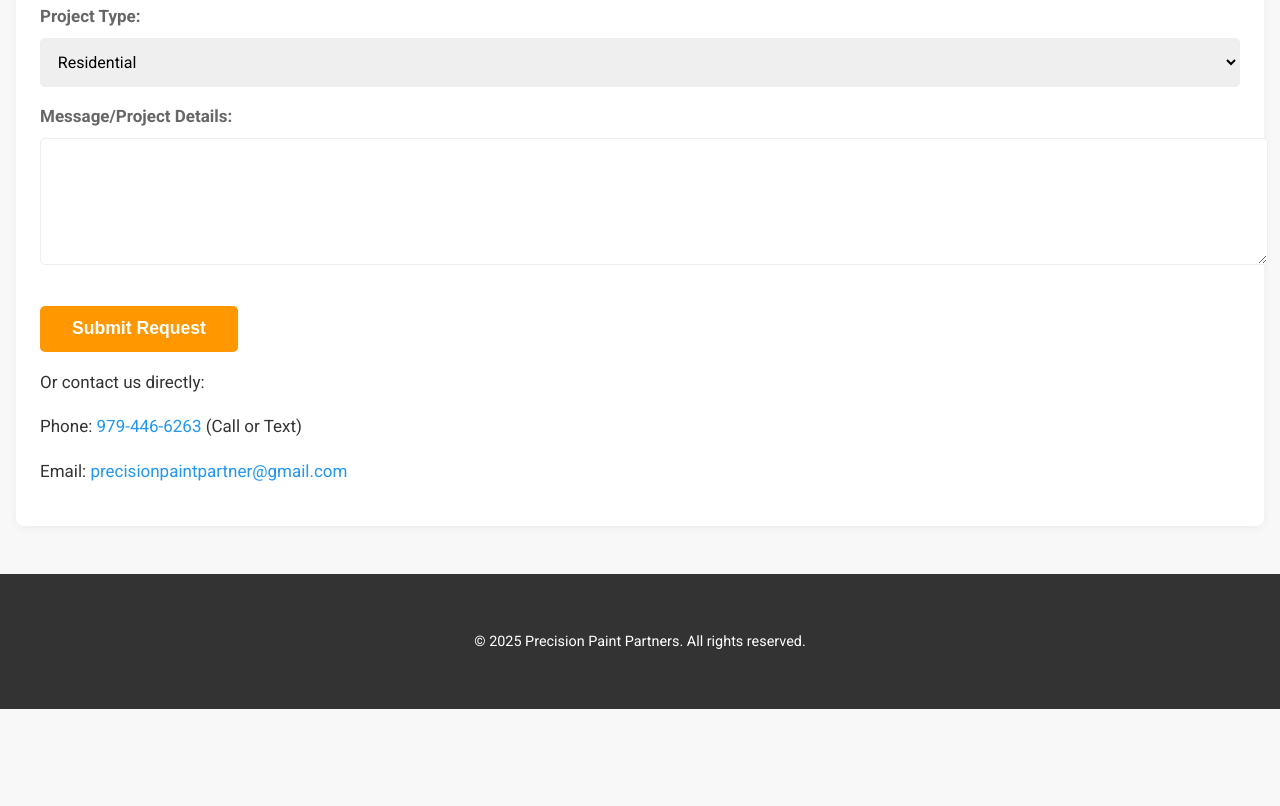
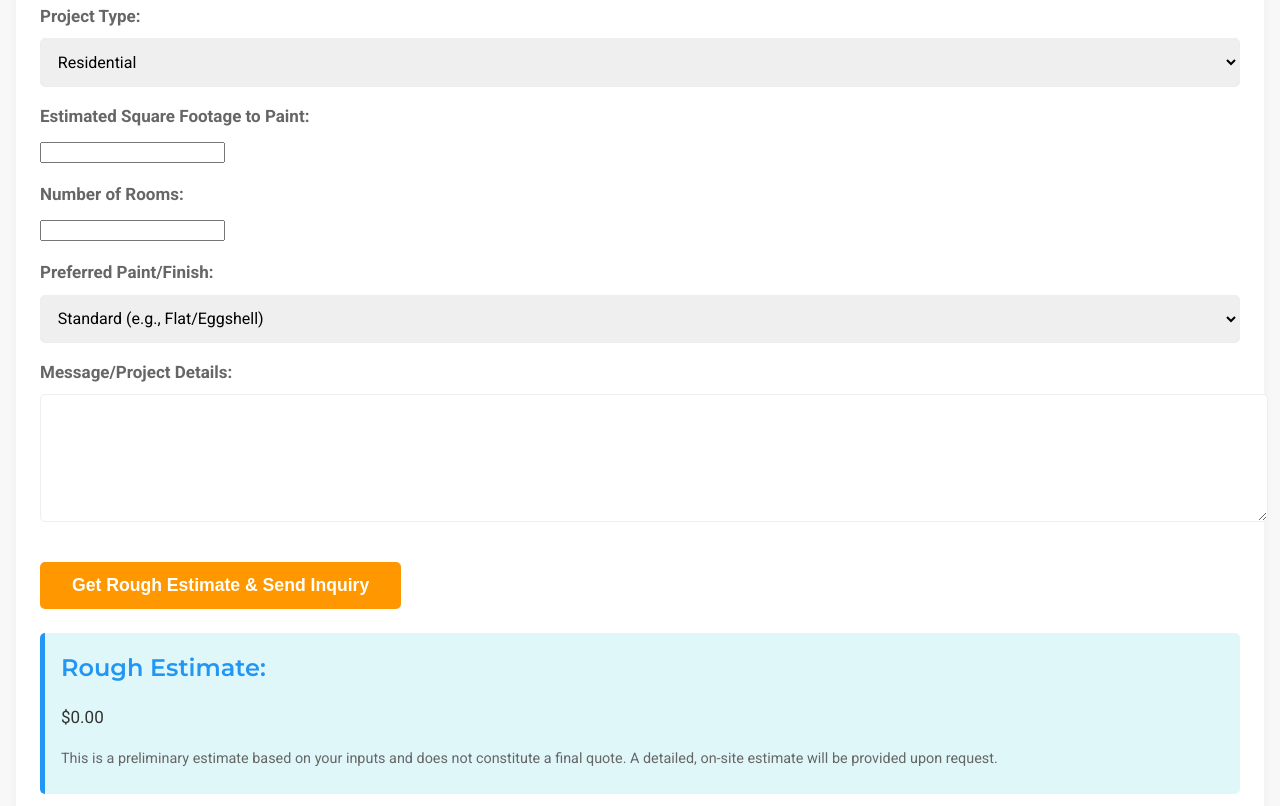
Before and after one commit to drosser895-eng/-precisionpaintpartners-website, a plain HTML site: page index.html in a window 1280 px wide. Shown: the part 2834-3640 px from the top of the page. Before the commit the page ends 3543 px from the top, so only its background shows below. Drawn offline with Linux system fonts and the light colour scheme.

Commit message:
Feat: Implement quote form with on-page estimate and Formspree

```diff
--- a/index.html
+++ b/index.html
@@ -67,7 +67,8 @@
         <section id="contact" class="container">
             <h2>Ready for a Fresh Look? Get Your Free Quote Today!</h2>
             <p>Contact Precision Paint Partners today for a detailed, no-obligation estimate. Let's bring your vision to life!</p>
-            <form>
+            <form action="https://formspree.io/f/mldolqyr" method="POST" id="quoteForm">
+                <input type="hidden" name="_subject" value="New Quote Request from Precision Paint Partners Website">
                 <div class="form-group">
                     <label for="name">Name:</label>
                     <input type="text" id="name" name="name" required>
@@ -89,11 +90,32 @@
                     </select>
                 </div>
                 <div class="form-group">
+                    <label for="square-footage">Estimated Square Footage to Paint:</label>
+                    <input type="number" id="square-footage" name="square-footage" min="50" required>
+                </div>
+                <div class="form-group">
+                    <label for="num-rooms">Number of Rooms:</label>
+                    <input type="number" id="num-rooms" name="num-rooms" min="1" required>
+                </div>
+                <div class="form-group">
+                    <label for="paint-type">Preferred Paint/Finish:</label>
+                    <select id="paint-type" name="paint-type">
+                        <option value="standard">Standard (e.g., Flat/Eggshell)</option>
+                        <option value="premium">Premium (e.g., Satin/Semi-Gloss)</option>
+                        <option value="specialty">Specialty (e.g., Low-VOC/Textured)</option>
+                    </select>
+                </div>
+                <div class="form-group">
                     <label for="message">Message/Project Details:</label>
                     <textarea id="message" name="message" rows="5"></textarea>
                 </div>
-                <button type="submit" class="button">Submit Request</button>
+                <button type="submit" class="button">Get Rough Estimate & Send Inquiry</button>
             </form>
+            <div id="quoteResults" class="quote-results">
+                <h3>Rough Estimate:</h3>
+                <p id="estimatedCost">$0.00</p>
+                <p class="disclaimer">This is a preliminary estimate based on your inputs and does not constitute a final quote. A detailed, on-site estimate will be provided upon request.</p>
+            </div>
             <p>Or contact us directly:</p>
             <p>Phone: <a href="tel:+19794466263">979-446-6263</a> (Call or Text)</p>
             <p>Email: <a href="mailto:precisionpaintpartner@gmail.com">precisionpaintpartner@gmail.com</a></p>
--- a/style.css
+++ b/style.css
@@ -170,6 +170,31 @@ form .button {
     margin-top: 1rem;
 }
 
+.quote-results {
+    background: #e0f7fa; /* Light blue background */
+    border-left: 5px solid var(--primary-color);
+    padding: 1rem;
+    margin-top: 1.5rem;
+    border-radius: 5px;
+}
+
+.quote-results h3 {
+    color: var(--primary-color);
+    margin-top: 0;
+    margin-bottom: 0.5rem;
+    font-size: 1.5rem;
+}
+
+.quote-results p {
+    margin-bottom: 0.5rem;
+}
+
+.quote-results .disclaimer {
+    font-size: 0.9rem;
+    color: var(--light-text-color);
+    margin-top: 1rem;
+}
+
 /* Footer */
 footer {
     background: var(--text-color);
```
Also changed, not shown: script.js (+64 -0 lines).
